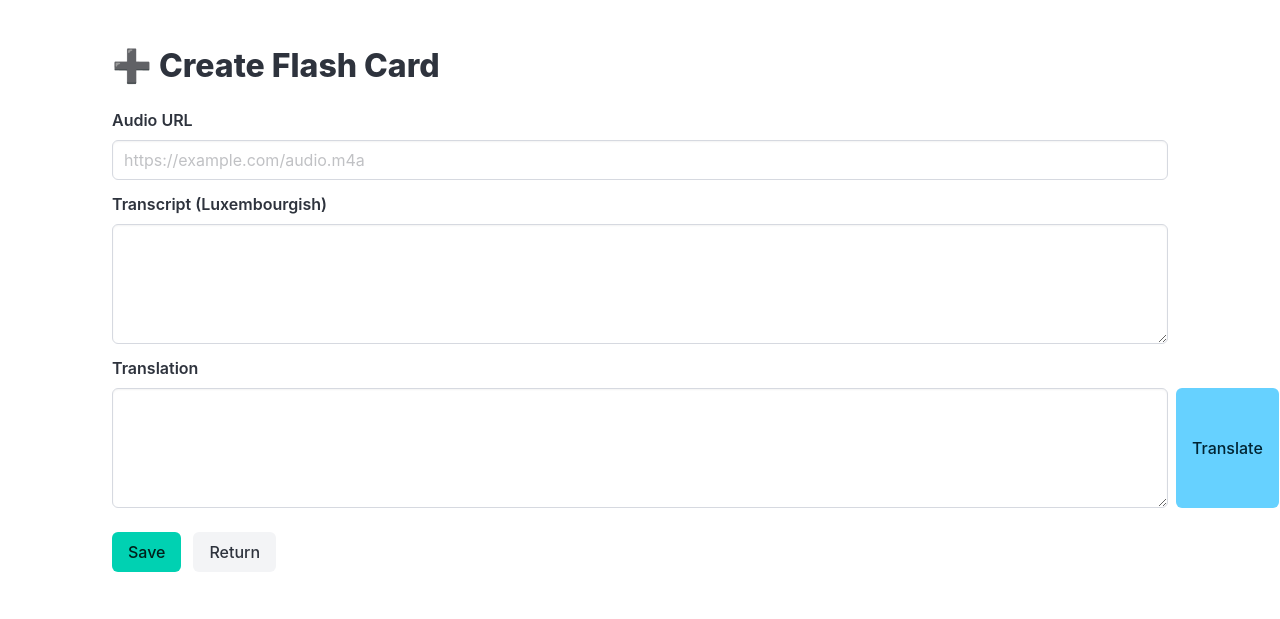
After one commit to xdu/luxword, a Flask app: page /flashcards/create in a window 1280 px wide. The commit adds this page. Shown: the top 619 px of the page. Run offline with Flask 3, Linux system fonts and the light colour scheme.

```diff
--- a/app.py
+++ b/app.py
@@ -2,10 +2,11 @@ import csv
 import requests
 import datetime
 from flask import Flask, render_template, request, redirect, url_for, flash, jsonify
-from models import db, LODWord, LODExam, LODUserFav
+from models import db, LODWord, LODExam, LODUserFav, SDL_CARD
 from sqlalchemy import func
 from sqlalchemy.orm import outerjoin # Added import
 from flask_migrate import Migrate
+from googletrans import Translator
 
 app = Flask(__name__)
 app.secret_key = 'your_secret_key'
@@ -18,6 +19,8 @@ db.init_app(app)
 
 migrate = Migrate()
 migrate.init_app(app, db)
+
+translator = Translator()
 
 # CLI command to create tables
 @app.cli.command("init-db")
@@ -272,6 +275,77 @@ def add_word_to_db():
     db.session.commit()
     return jsonify({"status": "added"})
 
+@app.route("/flashcards")
+def flashcards():
+    cards = SDL_CARD.query.order_by(SDL_CARD.ID.desc()).all()
+    return render_template("flashcards.html", cards=cards)
+
+@app.route("/flashcards/create", methods=["GET", "POST"])
+def create_flashcard():
+    if request.method == "POST":
+        audio_url = request.form.get("audio_url", "").strip()
+        transcript = request.form.get("transcript", "").strip()
+        translation = request.form.get("translation", "").strip()
+
+        if not audio_url or not transcript or not translation:
+            flash("All fields are required.", "is-danger")
+            return redirect(url_for("create_flashcard"))
+
+        existing = SDL_CARD.query.filter_by(AUDIO_URL=audio_url).first()
+        if existing:
+            flash("Audio URL already exists in database.", "is-warning")
+            return redirect(url_for("create_flashcard"))
+
+        card = SDL_CARD(AUDIO_URL=audio_url, TRANSCRIPT=transcript, TRANSLATION=translation)
+        db.session.add(card)
+        db.session.commit()
+        return redirect(url_for("flashcards"))
+
+    return render_template("create_flashcard.html")
+
+@app.route("/flashcards/<int:card_id>")
+def view_flashcard(card_id):
+    card = db.session.get(SDL_CARD, card_id)
+    if not card:
+        flash("Card not found", "is-danger")
+        return redirect(url_for("flashcards"))
+    return render_template("flashcard_detail.html", card=card)
+
+# Update a flashcard
+@app.route("/flashcards/<int:card_id>/update", methods=["POST"])
+def update_flashcard(card_id):
+    card = db.session.get(SDL_CARD, card_id)
+    if not card:
+        return jsonify({"status": "error", "message": "Card not found"}), 404
+
+    card.AUDIO_URL = request.form.get("audio_url", card.AUDIO_URL)
+    card.TRANSCRIPT = request.form.get("transcript", card.TRANSCRIPT)
+    card.TRANSLATION = request.form.get("translation", card.TRANSLATION)
+
+    db.session.commit()
+    return jsonify({"status": "success"})
+
+# Delete a flashcard
+@app.route("/flashcards/<int:card_id>/delete", methods=["POST"])
+def delete_flashcard(card_id):
+    card = db.session.get(SDL_CARD, card_id)
+    if not card:
+        return jsonify({"status": "error", "message": "Card not found"}), 404
+
+    db.session.delete(card)
+    db.session.commit()
+    return jsonify({"status": "success"})
+
+@app.route("/flashcards/translate", methods=["POST"])
+def translate_transcript():
+    data = request.json
+    transcript = data.get("transcript", "")
+    if not transcript:
+        return jsonify({"translation": ""})
+
+    result = translator.translate(transcript, dest="zh-CN")
+    return jsonify({"translation": result.text})
+
 @app.route('/import')
 def importfile():
     return render_template('import.html')
@@ -299,5 +373,9 @@ def upload():
     flash(f"Successfully imported {imported} words.")
     return redirect(url_for('index'))
 
+@app.template_filter('nl2br')
+def nl2br(value):
+    return value.replace('\n', '<br>')
+
 if __name__ == '__main__':
     app.run(debug=True)
--- a/requirements.txt
+++ b/requirements.txt
@@ -2,3 +2,4 @@ Flask==3.0.0
 Flask-SQLAlchemy==3.1.1
 Flask-Migrate==4.0.5
 requests
+googletrans==4.0.0-rc1
--- /dev/null
+++ b/templates/create_flashcard.html
@@ -0,0 +1,63 @@
+{% extends "layout.html" %}
+{% block content %}
+<section class="section">
+  <div class="container">
+    <h1 class="title">➕ Create Flash Card</h1>
+
+    {% with messages = get_flashed_messages(with_categories=true) %}
+      {% for category, message in messages %}
+        <div class="notification {{ category }}">{{ message }}</div>
+      {% endfor %}
+    {% endwith %}
+
+    <form method="post">
+      <div class="field">
+        <label class="label">Audio URL</label>
+        <div class="control">
+          <input class="input" type="url" name="audio_url" required placeholder="https://example.com/audio.m4a">
+        </div>
+      </div>
+
+      <div class="field">
+        <label class="label">Transcript (Luxembourgish)</label>
+        <div class="control">
+          <textarea class="textarea" name="transcript" id="transcript" rows="4" required></textarea>
+        </div>
+      </div>
+
+      <div class="field">
+        <label class="label">Translation</label>
+        <div class="control is-flex">
+          <textarea class="textarea mr-2" name="translation" id="translation" rows="4" required></textarea>
+          <button class="button is-info" type="button" onclick="translateText()">Translate</button>
+        </div>
+      </div>
+
+      <div class="field is-grouped mt-5">
+        <div class="control">
+          <button class="button is-primary" type="submit">Save</button>
+        </div>
+        <div class="control">
+          <a href="{{ url_for('flashcards') }}" class="button is-light">Return</a>
+        </div>
+      </div>
+    </form>
+  </div>
+</section>
+{% endblock %}
+
+{% block scripts %}
+<script>
+function translateText() {
+  const transcript = document.getElementById("transcript").value;
+  fetch("/flashcards/translate", {
+    method: "POST",
+    headers: { "Content-Type": "application/json" },
+    body: JSON.stringify({ transcript })
+  }).then(res => res.json())
+    .then(data => {
+      document.getElementById("translation").value = data.translation;
+    });
+}
+</script>
+{% endblock %}
--- a/templates/layout.html
+++ b/templates/layout.html
@@ -5,7 +5,12 @@
     <meta name="viewport" content="width=device-width, initial-scale=1">
     <title>My App</title>
     <link rel="stylesheet" href="https://cdn.jsdelivr.net/npm/bootstrap-icons@1.11.1/font/bootstrap-icons.min.css">
-<link rel="stylesheet" href="https://cdn.jsdelivr.net/npm/bulma@1.0.0/css/bulma.min.css">
+    <link rel="stylesheet" href="https://cdn.jsdelivr.net/npm/bulma@1.0.0/css/bulma.min.css">
+    <style>
+      .ml-auto {
+        margin-left: auto !important;
+      }
+    </style>
 </head>
 <body>
     <div class="container">
```
Also changed, not shown: migrations/versions/9370ce47a043_.py (added, +34 -0 lines), models.py (+8 -0 lines), static/js/flashcard_detail.js (added, +87 -0 lines), templates/flashcard_detail.html (added, +80 -0 lines), templates/flashcards.html (added, +34 -0 lines), instance/lod_words.db.
